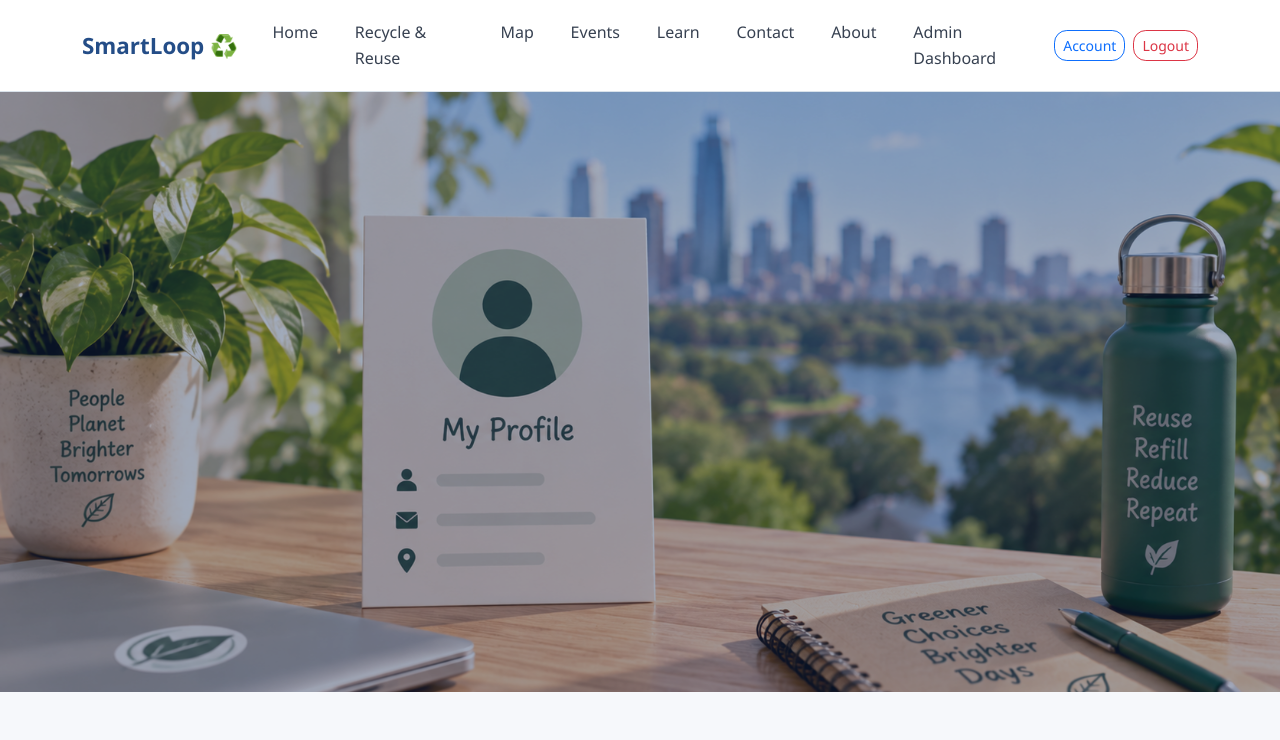
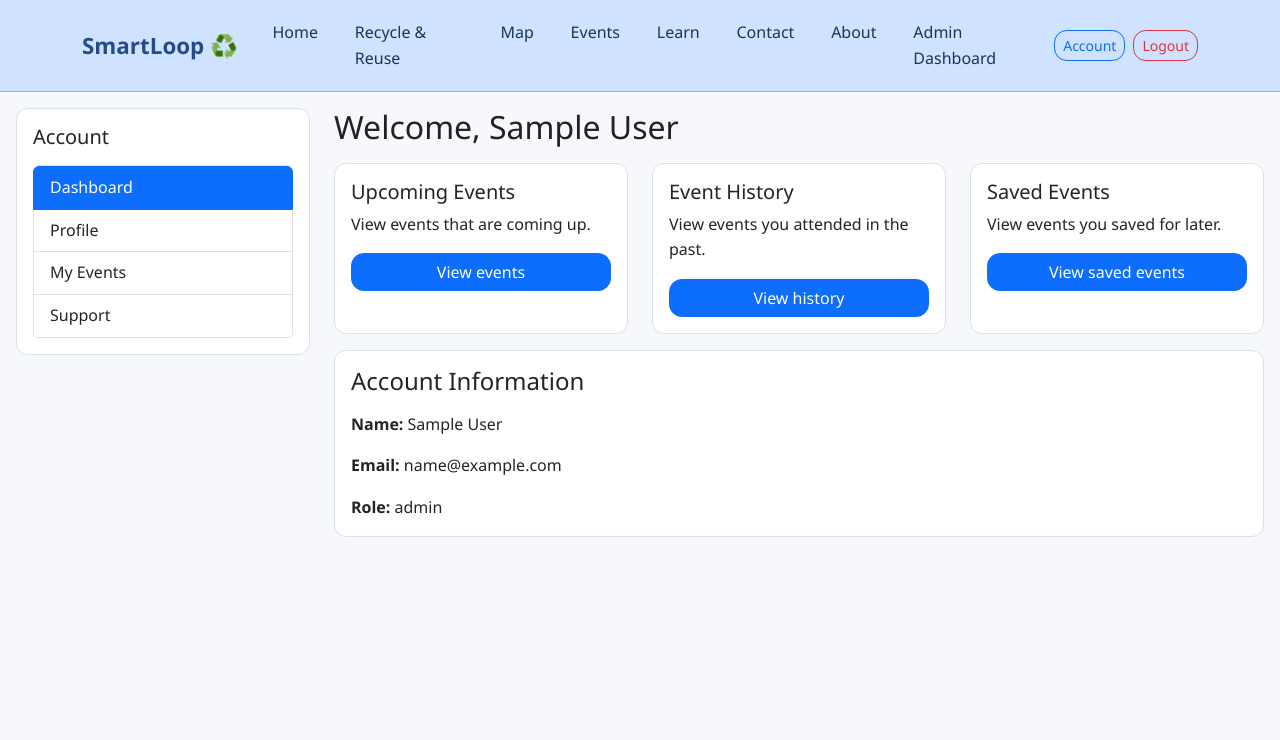
Before and after one commit to Kasraw11/fit5032-repo, a Vue app in the folder A1/A1/: page /account in a window 1280 px wide. Shown: the top 740 px of the page. Built offline with nearby package versions, Linux system fonts and the light colour scheme; sample sign-in values are in the browser's storage.

Commit message:
modified design

```diff
--- a/A1/A1/src/assets/base.css
+++ b/A1/A1/src/assets/base.css
@@ -5,8 +5,8 @@
   --muted-color: #6c757d;
   --border-color: #d9e2ea;
   --white: #ffffff;
-  --navbar-background-color: #ffffff;
-  --navbar-border-color: #d9e2ea;
+  --navbar-background-color: #cfe2ff;
+  --navbar-border-color: #86b7fe;
 }
 
 * {
--- a/A1/A1/src/assets/main.css
+++ b/A1/A1/src/assets/main.css
@@ -46,7 +46,7 @@ body {
 }
 
 .page-hero {
-  min-height: 600px;
+  min-height: 450px;
   position: relative;
   display: flex;
   align-items: center;
--- /dev/null
+++ b/A1/A1/src/components/AccountSidebar.vue
@@ -0,0 +1,40 @@
+<template>
+  <div class="card p-3">
+    <h2 class="h5 mb-3">Account</h2>
+
+    <nav class="list-group" aria-label="Account navigation">
+      <RouterLink
+        class="list-group-item list-group-item-action"
+        active-class=""
+        exact-active-class="active"
+        to="/account"
+      >
+        Dashboard
+      </RouterLink>
+      <RouterLink
+        class="list-group-item list-group-item-action"
+        active-class=""
+        exact-active-class="active"
+        to="/account/profile"
+      >
+        Profile
+      </RouterLink>
+      <RouterLink
+        class="list-group-item list-group-item-action"
+        active-class=""
+        exact-active-class="active"
+        to="/account/my-events"
+      >
+        My Events
+      </RouterLink>
+      <RouterLink
+        class="list-group-item list-group-item-action"
+        active-class=""
+        exact-active-class="active"
+        to="/account/support"
+      >
+        Support
+      </RouterLink>
+    </nav>
+  </div>
+</template>
--- a/A1/A1/src/components/Navbar.vue
+++ b/A1/A1/src/components/Navbar.vue
@@ -105,14 +105,14 @@ const logout = () => {
 }
 
 .nav-link {
-  color: #374151;
+  color: #17365d;
   font-size: 1rem;
   font-weight: 500;
   margin: 0 0.15rem;
 }
 
 .nav-link.router-link-active {
-  color: #0d6efd;
+  color: #2b7efc;
   font-weight: 700;
 }
 </style>
--- a/A1/A1/src/router/index.js
+++ b/A1/A1/src/router/index.js
@@ -11,6 +11,9 @@ import ContactView from '../views/ContactView.vue'
 import AboutView from '../views/AboutView.vue'
 import LoginView from '../views/LoginView.vue'
 import AccountView from '../views/AccountView.vue'
+import ProfileView from '../views/account/ProfileView.vue'
+import MyEventsView from '../views/account/MyEventsView.vue'
+import SupportView from '../views/account/SupportView.vue'
 import AdminDashboardView from '../views/admin/AdminDashboardView.vue'
 import AdminUsersView from '../views/admin/AdminUsersView.vue'
 import AdminEventsView from '../views/admin/AdminEventsView.vue'
@@ -74,6 +77,24 @@ const routes = [
     path: '/account',
     name: 'account',
     component: AccountView,
+    meta: { requiresAuth: true },
+  },
+  {
+    path: '/account/profile',
+    name: 'account-profile',
+    component: ProfileView,
+    meta: { requiresAuth: true },
+  },
+  {
+    path: '/account/my-events',
+    name: 'account-my-events',
+    component: MyEventsView,
+    meta: { requiresAuth: true },
+  },
+  {
+    path: '/account/support',
+    name: 'account-support',
+    component: SupportView,
     meta: { requiresAuth: true },
   },
   {
--- a/A1/A1/src/views/AccountView.vue
+++ b/A1/A1/src/views/AccountView.vue
@@ -1,23 +1,60 @@
 <template>
-  <main>
-    <PageHero :image="profile" />
+  <main class="container-fluid p-3">
+    <div class="row">
+      <aside class="col-12 col-md-3 mb-3">
+        <AccountSidebar />
+      </aside>
 
-    <section class="container py-5">
-      <div class="card mx-auto" style="max-width: 600px">
-        <div class="card-body">
-          <h2 class="h4 card-title mb-4">Account Information</h2>
+      <section class="col-12 col-md-9">
+        <h1 class="h2 mb-3">Welcome, {{ currentUser.name }}</h1>
+
+        <div class="row">
+          <div class="col-12 col-lg-4 mb-3">
+            <div class="card h-100 p-3">
+              <h2 class="h5">Upcoming Events</h2>
+              <p>View events that are coming up.</p>
+              <RouterLink class="btn btn-primary" to="/account/my-events"> View events </RouterLink>
+            </div>
+          </div>
+
+          <div class="col-12 col-lg-4 mb-3">
+            <div class="card h-100 p-3">
+              <h2 class="h5">Event History</h2>
+              <p>View events you attended in the past.</p>
+              <RouterLink class="btn btn-primary" to="/account/my-events">
+                View history
+              </RouterLink>
+            </div>
+          </div>
+
+          <div class="col-12 col-lg-4 mb-3">
+            <div class="card h-100 p-3">
+              <h2 class="h5">Saved Events</h2>
+              <p>View events you saved for later.</p>
+              <RouterLink class="btn btn-primary" to="/account/my-events">
+                View saved events
+              </RouterLink>
+            </div>
+          </div>
+        </div>
+
+        <div class="card p-3 mb-3">
+          <h2 class="h4 mb-3">Account Information</h2>
           <p><strong>Name:</strong> {{ currentUser.name }}</p>
           <p><strong>Email:</strong> {{ currentUser.email }}</p>
           <p class="mb-0"><strong>Role:</strong> {{ currentUser.role }}</p>
         </div>
-      </div>
-    </section>
+      </section>
+    </div>
   </main>
 </template>
 
 <script setup>
-const currentUser = JSON.parse(sessionStorage.getItem('currentUser'))
+import AccountSidebar from '@/components/AccountSidebar.vue'
 
-import PageHero from '@/components/PageHero.vue'
-import profile from '@/assets/images/profile.png'
+const currentUser = JSON.parse(sessionStorage.getItem('currentUser')) || {
+  name: 'User',
+  email: '',
+  role: '',
+}
 </script>
--- a/A1/A1/src/views/EventsView.vue
+++ b/A1/A1/src/views/EventsView.vue
@@ -37,10 +37,17 @@
                     {{ rating }}
                   </option>
                 </select>
-
-                <button type="button" class="btn btn-primary" @click="submitRating(event.id)">
-                  Submit Rating
-                </button>
+                <div class="d-flex gap-2">
+                  <button type="button" class="btn btn-primary" @click="submitRating(event.id)">
+                    Submit Rating
+                  </button>
+                  <button type="button" class="btn btn-outline-primary" @click="saveEvent(event)">
+                    Save Event
+                  </button>
+                </div>
+                <p v-if="saveMessages[event.id]" class="text-success mt-3 mb-0">
+                  {{ saveMessages[event.id] }}
+                </p>
 
                 <p
                   v-if="messages[event.id]"
@@ -70,6 +77,7 @@ import events_hero from '@/assets/images/events_hero.png'
 const currentUser = ref(JSON.parse(sessionStorage.getItem('currentUser')))
 const selectedRatings = ref({})
 const messages = ref({})
+const saveMessages = ref({})
 const ratings = ref(JSON.parse(localStorage.getItem('ratings')) || [])
 
 const getEventRatings = (eventId) => {
@@ -115,4 +123,27 @@ const submitRating = (eventId) => {
 
   localStorage.setItem('ratings', JSON.stringify(ratings.value))
 }
+
+const saveEvent = (event) => {
+  const user = currentUser.value
+
+  if (!user) {
+    return
+  }
+
+  const storageKey = `savedEvents-${user.id}`
+  const savedEvents = JSON.parse(localStorage.getItem(storageKey)) || []
+
+  const alreadySaved = savedEvents.some((savedEvent) => savedEvent.id === event.id)
+
+  if (alreadySaved) {
+    saveMessages.value[event.id] = 'This event is already saved.'
+    return
+  }
+
+  savedEvents.push(event)
+  localStorage.setItem(storageKey, JSON.stringify(savedEvents))
+
+  saveMessages.value[event.id] = 'Event saved successfully.'
+}
 </script>
--- /dev/null
+++ b/A1/A1/src/views/account/MyEventsView.vue
@@ -0,0 +1,45 @@
+<template>
+  <main class="container-fluid p-3">
+    <div class="row">
+      <aside class="col-12 col-md-3 mb-3">
+        <AccountSidebar />
+      </aside>
+
+      <section class="col-12 col-md-9">
+        <h1 class="h2 mb-3">My Events</h1>
+
+        <div class="card p-3 mb-3">
+          <h2 class="h5">Upcoming Events</h2>
+          <p class="mb-0">Your upcoming events will appear here.</p>
+        </div>
+
+        <div class="card p-3 mb-3">
+          <h2 class="h5">Event History</h2>
+          <p class="mb-0">Events you attended in the past will appear here.</p>
+        </div>
+
+        <div class="card p-3 mb-3">
+          <h2 class="h5">Saved Events</h2>
+
+          <p v-if="savedEvents.length === 0" class="mb-0">You have not saved any events yet.</p>
+
+          <div v-for="event in savedEvents" :key="event.id" class="border rounded p-3 mt-3">
+            <h3 class="h6">{{ event.name }}</h3>
+            <p><strong>Date:</strong> {{ event.date }}</p>
+            <p class="mb-0"><strong>Location:</strong> {{ event.location }}</p>
+          </div>
+        </div>
+      </section>
+    </div>
+  </main>
+</template>
+
+<script setup>
+import AccountSidebar from '@/components/AccountSidebar.vue'
+
+const currentUser = JSON.parse(sessionStorage.getItem('currentUser'))
+
+const storageKey = `savedEvents-${currentUser.id}`
+
+const savedEvents = JSON.parse(localStorage.getItem(storageKey)) || []
+</script>
--- /dev/null
+++ b/A1/A1/src/views/account/ProfileView.vue
@@ -0,0 +1,30 @@
+<template>
+  <main class="container-fluid p-3">
+    <div class="row">
+      <aside class="col-12 col-md-3 mb-3">
+        <AccountSidebar />
+      </aside>
+
+      <section class="col-12 col-md-9">
+        <h1 class="h2 mb-3">Profile</h1>
+
+        <div class="card p-3">
+          <h2 class="h4 mb-3">Account Information</h2>
+          <p><strong>Name:</strong> {{ currentUser.name }}</p>
+          <p><strong>Email:</strong> {{ currentUser.email }}</p>
+          <p class="mb-0"><strong>Role:</strong> {{ currentUser.role }}</p>
+        </div>
+      </section>
+    </div>
+  </main>
+</template>
+
+<script setup>
+import AccountSidebar from '@/components/AccountSidebar.vue'
+
+const currentUser = JSON.parse(sessionStorage.getItem('currentUser')) || {
+  name: 'User',
+  email: '',
+  role: '',
+}
+</script>
--- /dev/null
+++ b/A1/A1/src/views/account/SupportView.vue
@@ -0,0 +1,45 @@
+<template>
+  <main class="container-fluid p-3">
+    <div class="row">
+      <aside class="col-12 col-md-3 mb-3">
+        <AccountSidebar />
+      </aside>
+
+      <section class="col-12 col-md-9">
+        <h1 class="h2 mb-3">Support</h1>
+
+        <form class="card p-3" novalidate @submit.prevent>
+          <div class="mb-3">
+            <label for="support-subject" class="form-label">Subject</label>
+            <select id="support-subject" class="form-control">
+              <option value="">Select a subject</option>
+              <option value="account">Account problem</option>
+              <option value="event">Event question</option>
+              <option value="technical">Technical issue</option>
+              <option value="feedback">Feedback</option>
+              <option value="other">Other</option>
+            </select>
+          </div>
+
+          <div class="mb-3">
+            <label for="support-message" class="form-label">Message</label>
+            <textarea id="support-message" class="form-control" rows="5"></textarea>
+          </div>
+
+          <div class="mb-3">
+            <label for="support-attachment" class="form-label">Attachment</label>
+            <input id="support-attachment" type="file" class="form-control" />
+          </div>
+
+          <div>
+            <button type="submit" class="btn btn-primary">Submit</button>
+          </div>
+        </form>
+      </section>
+    </div>
+  </main>
+</template>
+
+<script setup>
+import AccountSidebar from '@/components/AccountSidebar.vue'
+</script>
```
